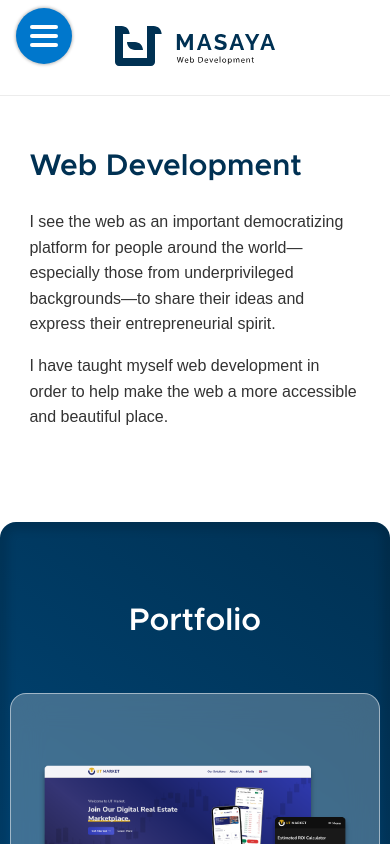
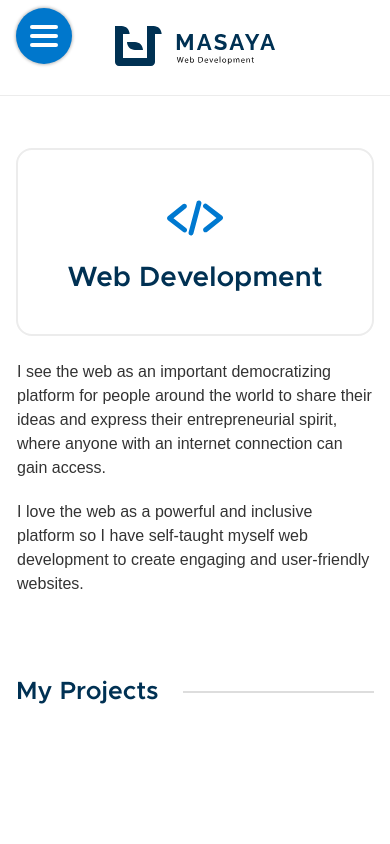
Before and after one commit to masayaShinoda/masaya-sveltekit-portfolio, a SvelteKit app: page /web-development in a window 390 px wide. Shown: the top 844 px of the page. Built offline with nearby package versions, Linux system fonts and the light colour scheme; a web font is replaced by a local one.

Commit message:
update changes to dev

```diff
--- a/src/app.html
+++ b/src/app.html
@@ -5,6 +5,7 @@
 		<link rel="icon" href="%sveltekit.assets%/favicon.png" />
 		<meta name="viewport" content="width=device-width" />
 		<link rel="stylesheet" href="%sveltekit.assets%/styles/global.css">
+		<link rel="stylesheet" href="%sveltekit.assets%/styles/components.css">
 		<link rel="stylesheet" href="%sveltekit.assets%/styles/content_page.css">
 
 		<meta name="description" content="Cambodia-based web developer and graphic designer.">
--- a/src/routes/web-development/+page.svelte
+++ b/src/routes/web-development/+page.svelte
@@ -44,6 +44,7 @@ const web_projects = [
     {
         id: "ut-market-website",
         name: "Digital Product Website Development",
+        industry: "Finance",
         overview:
 `
 [utmarket.io](https://utmarket.io) is the landing page and informational website for all products related to the UT Market digital platform.
@@ -81,6 +82,7 @@ After presenting my UI screens to the team, I got to work coding the new website
     {
         id: "good-time-hospitality-group",
         name: "Website for Hospitality Company",
+        industry: "Hospitality",
         overview:
 `
 Utilizing NextJS, I was able to create an SEO-friendly website. The client can easily manage content via [DatoCMS](https://datocms.com).
@@ -99,107 +101,192 @@ After receiving a document of content from the client, I designed and coded the
         link: "https://www.goodtimehospitality.com/",
         image: "/images/mockups/gt-rr-mockup-laptop-phone_result.png",
     },
+]
 
-]
+
+let projects_section_active_industry = 0
 
 </script>
 
 <div class="content_page_container">
     <div class="content">
-        <section class="top_section">
-            <span>
-                <span class="heading_container">
-                    <!-- <i class="icons icon__code" /> -->
-                    <h2>Web Development</h2>
-                </span>
+        <section class="webdev_top_section">
+            <div class="webdev_top_section__left">
+                <img
+                src="/images/icon-code.svg"
+                alt="decorative icon"
+                width="100"
+                height="75"
+                loading="lazy"
+                />
+                <h1>Web Development</h1>
+            </div>
+            <div class="webdev_top_section__right">
                 <p>
-                I see the web as an important democratizing platform for people around the world—especially those from underprivileged backgrounds—to share their ideas and express their entrepreneurial spirit.
+                    I see the web as an important democratizing platform for people around the world to share their ideas and express their entrepreneurial spirit, where anyone with an internet connection can gain access.
                 </p>
-                <br />
                 <p>
-                I have taught myself web development in order to help make the web a more accessible and beautiful place.
+                    I love the web as a powerful and inclusive platform so I have self-taught myself web development to create engaging and user-friendly websites.
                 </p>
-            </span>
-            <img
-            src="/images/icon-code.svg"
-            alt="decorative icon"
-            width="240"
-            height="180"
-            loading="lazy"
-            />
+            </div>
+        </section>
+        <section class="webdev_projects_section">
+            <header class="webdev_projects_section__top">
+                <h2>
+                    My Projects
+                </h2>
+                <div class="webdev_projects_section__top__line"></div>
+                <nav class="webdev_projects_section__top__btn_group">
+                    {#each Array.from(web_projects.map(project => project.industry)).filter((x, i, a) => a.indexOf(x) == i) as industry, index}
+                        <a href={`#${encodeURI(industry)}`} on:click={() => {projects_section_active_industry = index}} class="btn_main btn_main__smaller" class:btn_main__inactive={projects_section_active_industry !== index}>
+                            {industry}
+                        </a>
+                    {/each}
+                </nav>
+            </header>
         </section>
     </div>
-    <div class="portf_item_section_container">
-        <h3>Portfolio</h3>
-        {#each web_projects as project}
-            <section class="portf_item_section" id={project.id}>
-                <div class="portf_item_content">
-                    <div class="proj_img_container">
-                        <img
-                        src={project.image}
-                        alt={`Screenshot of ${project.name}`}
-                        width="480"
-                        height="auto"
-                        loading="lazy"
-                        />
-                    </div>
-                    <div class="proj_content">
-                        <h4 class="name">
-                            {project.name}
-                        </h4>
+</div>
 
-                        <div class="upper_half">
-                            <span class="overview">
-                                <h5 class="categ_head">Overview</h5>
-                                <!-- <p class="body_text"> -->
-                                    <span
-                                    class="body_text">
-                                        <SvelteMarkdown
-                                        source={project.overview}
-                                        />
-                                    </span>
-                                    <!-- {project.overview} -->
-                                <!-- </p> -->
-                            </span>
-                            <span class="responsibilities">
-                                <h5 class="categ_head">Responsibilities</h5>
-                                <!-- <p class="body_text"> -->
-                                    <span
-                                    class="body_text">
-                                        <SvelteMarkdown
-                                        source={project.responsibilities}
-                                        />
-                                    </span>
-                                    <!-- {project.responsibilities} -->
-                                <!-- </p> -->
-                            </span>
-                        </div>
-                        <div class="bottom_half">
-                            <span class="tools">
-                                <h5 class="categ_head">Tools</h5>
-                                <div>
-                                {#each Array.from(project.tools.map(tool => (
-                                    tool_logos.filter(i => i.name === tool)))) as tool}
-                                    <img
-                                    src={`/images/${tool[0].fileName}`}
-                                    alt={tool[0].name}
-                                    title={tool[0].name}
-                                    loading="lazy"
-                                    />
-                                {/each}
-                                </div>
-                            </span>
-                            <span class="duration">
-                                <h5 class="categ_head">Duration</h5>
-                                <p class="body_text">{project.duration}</p>
-                            </span>
-                        </div>
-                        <a
-                        class="project_link"
-                        href={project.link}>Go to Live Demo →</a>
-                    </div>
-                </div>
-            </section>
-        {/each}
-    </div>
-</div>
+<style>
+    .webdev_top_section {
+        display: flex;
+        justify-content: space-between;
+        align-items: center;
+        width: 100%;
+        max-width: min(100%, var(--content_max_width_desktop));
+        padding: 0 var(--padding_horizontal_desktop);
+        margin: 0 auto;
+        /* outline: 1px solid green; */
+    }
+    @media screen and (max-width: 48em) {
+        .webdev_top_section {
+            align-items: flex-start;
+            padding: 0;
+        }
+    }
+    .webdev_top_section__left,
+    .webdev_top_section__right {
+        display: flex; flex-direction: column; justify-content: center; align-items: center;
+    }
+    .webdev_top_section__left {
+        padding: 4.25rem 0;
+        border: 2px solid #ececec;
+        border-radius: 1rem;
+        width: 42.5%;
+        /* outline: 1px solid blue; */
+    }
+    .webdev_top_section__right {
+        width: 57.5%;
+    }
+    @media screen and (max-width: 64em) {
+        .webdev_top_section__left {
+            padding: 4.25rem 0;
+        }
+        .webdev_top_section__right {
+            width: 52.5%;
+        }
+    }
+    @media screen and (max-width: 48em) {
+        .webdev_top_section {
+            flex-direction: column;
+        }
+        .webdev_top_section__left,
+        .webdev_top_section__right {
+            width: 100%;
+            margin: 0 auto;
+        }
+        .webdev_top_section__left {
+            padding: 2.5rem 0;
+            margin-bottom: 1.5rem;
+            max-width: min(100%, 28em);
+        }
+    }
+    .webdev_top_section__left > img {
+        /* max-width: 5rem; */
+        object-fit: contain; object-position: center;
+        filter: var(--filter_clr_secondary);
+        margin-bottom: 1rem;
+    }
+    .webdev_top_section__left > h1 {
+        font-family: var(--font_primary_semibold);
+        font-size: 2rem;
+        color: var(--clr_primary);
+        text-align: center;
+    }
+    .webdev_top_section__right p {
+        color: #333;
+        font-size: 1.125rem;
+        line-height: 1.5;
+        max-width: min(40ch, 100%);
+    }
+    .webdev_top_section__right p:not(:last-of-type) {
+        margin-bottom: 1.25rem;
+    }
+    @media screen and (max-width: 64em) {
+        .webdev_top_section__left > h1 {
+            font-size: var(--type_scale_3);
+        }
+        .webdev_top_section__right p {
+            font-size: 1rem;
+        }
+    }
+    @media screen and (max-width: 48em) {
+        .webdev_top_section__left > img {
+            max-height: 3.5rem;
+            margin-bottom: 1rem;
+        }
+        .webdev_top_section__left > h1 {
+            font-size: 1.75rem;
+        }
+        .webdev_top_section__right p {
+            font-size: 1rem;
+        }
+    }
+
+
+    .webdev_projects_section {
+        display: flex;
+        flex-direction: column;
+        width: 100%;
+        max-width: min(100%, var(--content_max_width_desktop));
+        padding: 0 var(--padding_horizontal_desktop);
+        margin: 5rem auto;
+        /* outline: 1px solid green; */
+    }
+    @media screen and (max-width: 48em) {
+        .webdev_projects_section {
+            padding: 0;
+        }
+    }
+    .webdev_projects_section__top {
+        display: flex;
+        justify-content: space-between;
+        align-items: center;
+
+        position: -webkit-sticky; /* Safari */
+        position: sticky;
+        top: 2.5vh;
+        /* outline: 1px solid red; */
+    }
+
+    .webdev_projects_section__top > h2 {
+        color: var(--clr_primary);
+        font-size: var(--type_scale_3);
+    }
+    .webdev_projects_section__top__line {
+        display: flex;
+        flex-grow: 1;
+        height: 2px;
+        background-color: #ddd;
+        margin: 0 1.5rem;
+    }
+    @media screen and (max-width: 48em) {
+        .webdev_projects_section__top__line {
+            margin-right: 0;
+        }
+        .webdev_projects_section__top__btn_group {
+            display: none;
+        }
+    }
+</style>
--- a/static/styles/content_page.css
+++ b/static/styles/content_page.css
@@ -11,6 +11,7 @@
     margin: 0 auto;
     background-color: #fff;
     padding: 5rem var(--padding_horizontal_desktop);
+    /* outline: 1px solid red; */
 }
 @media screen and (max-width: 64em) {
     .content_page_container .content {
--- a/static/styles/variables.css
+++ b/static/styles/variables.css
@@ -22,4 +22,11 @@ html {
 
     --filter_clr_primary: invert(12%) sepia(98%) saturate(1426%) hue-rotate(183deg) brightness(95%) contrast(101%);
     --filter_clr_secondary: invert(28%) sepia(91%) saturate(1680%) hue-rotate(186deg) brightness(96%) contrast(101%);
+
+    /* type scaling */
+    --type_scale_5: 3.052rem;
+    --type_scale_4: 2.441rem;
+    --type_scale_3: 1.563rem;
+    --type_scale_2: 1.25rem;
+    --type_scale_2: 1rem;
 }
```
Also changed, not shown: src/lib/Projects.svelte (+11 -58 lines), src/routes/contact/+page.svelte (+7 -7 lines), static/styles/components.css (added, +65 -0 lines).
